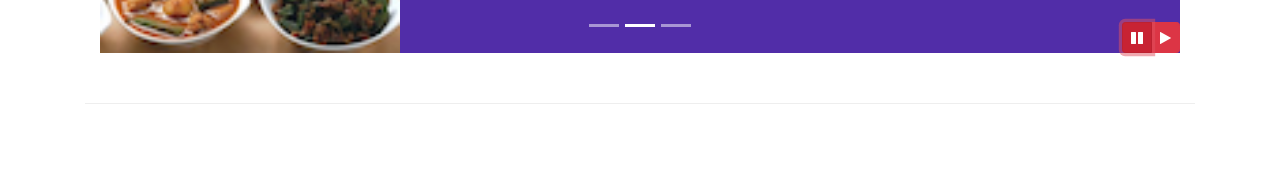
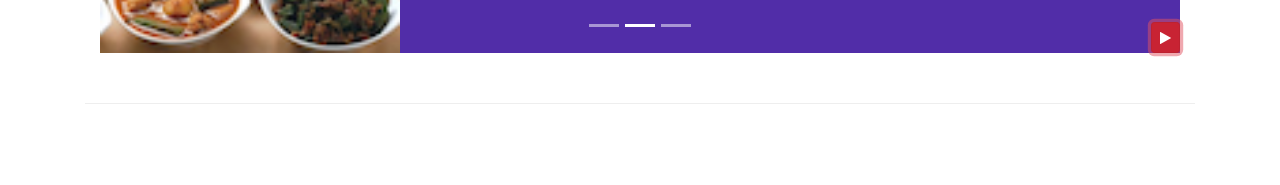
Before and after one commit to nathancodd/web_development, a website: page index.html in a window 1280 px wide. Both pictures are taken after a click on the button 1137 px from the left and 652 px from the top of the page. Shown: the part 615-800 px from the top of the page. Drawn offline with nearby package versions, Linux system fonts and the light colour scheme.

Commit message:
more bootstrap and jquery

```diff
--- a/index.html
+++ b/index.html
@@ -227,14 +227,12 @@
                         <span class="carousel-control-next-icon"></span>
                     </a>
                     <!-- begin btn group -->
-                    <div class="btn-group" id="carouselButton">
-                        <button class="btn btn-danger btn-sm" id="carousel-pause">
-                            <span class="fa fa-pause"></span>
-                        </button>
-                        <button class="btn btn-danger btn-sm" id="carousel-play">
-                            <span class="fa fa-play"></span>
-                        </button>
-                    </div>
+
+                    <button class="btn btn-danger btn-sm" id="carouselButton">
+                        <span id="carousel-button-icon" class="fa fa-pause"></span>
+                    </button>
+
+
                 </div>
             </div>
         </div>
@@ -342,11 +340,17 @@
     <script>
         $(document).ready(function() {
             $("#mycarousel").carousel( {interval: 2000} );
-            $("#carousel-pause").click(function() {
-                $("#mycarousel").carousel("pause");
-            });
-            $("#carousel-play").click(function() {
-                $("#mycarousel").carousel("cycle");
+            $("#carouselButton").on("click", function() {
+                if ($("#carouselButton").children("span").hasClass("fa-pause")) {
+                    $("#mycarousel").carousel("pause");
+                    $("#carouselButton").children("span").removeClass("fa-pause");
+                    $("#carouselButton").children("span").addClass("fa-play");
+                }
+                else if ($("#carouselButton").children("span").hasClass("fa-play")) {
+                    $("#mycarousel").carousel("cycle");
+                    $("#carouselButton").children("span").removeClass("fa-play");
+                    $("#carouselButton").children("span").addClass("fa-pause");
+                }
             });
         });
     </script>
```
